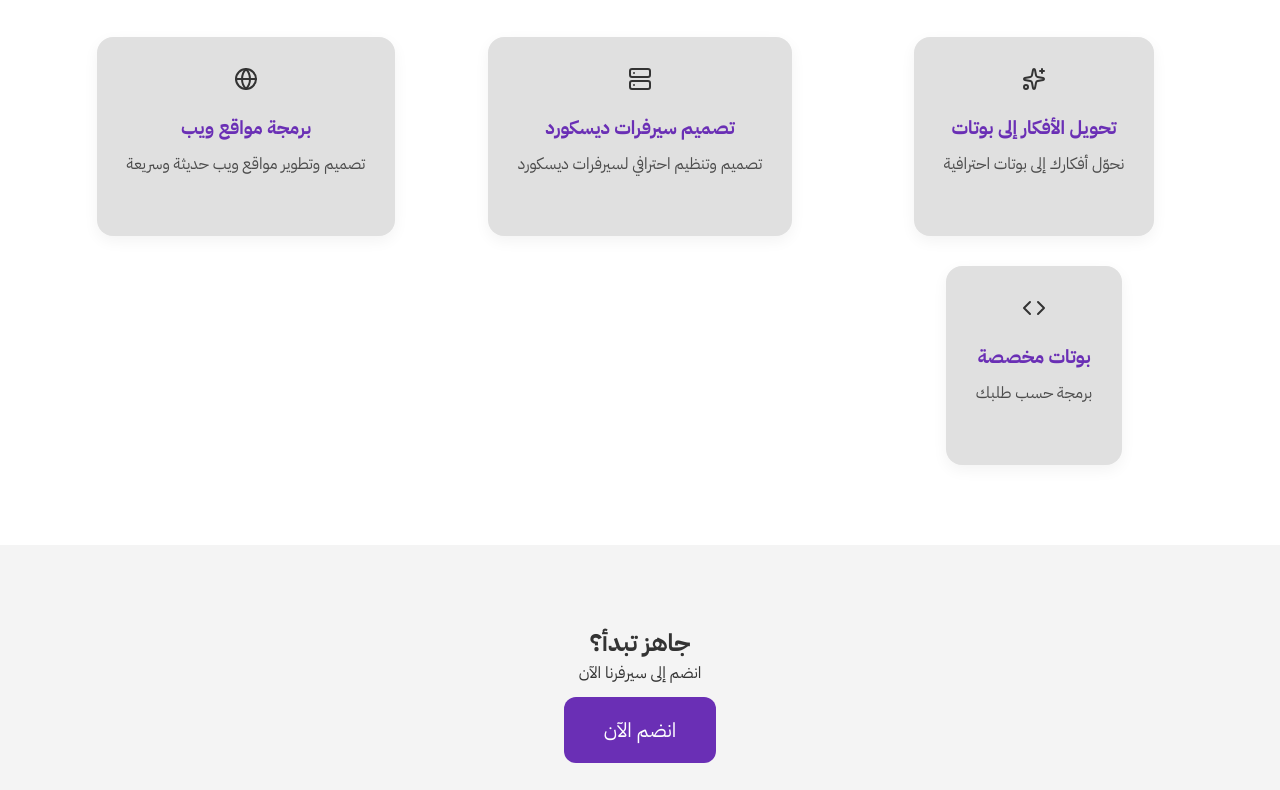
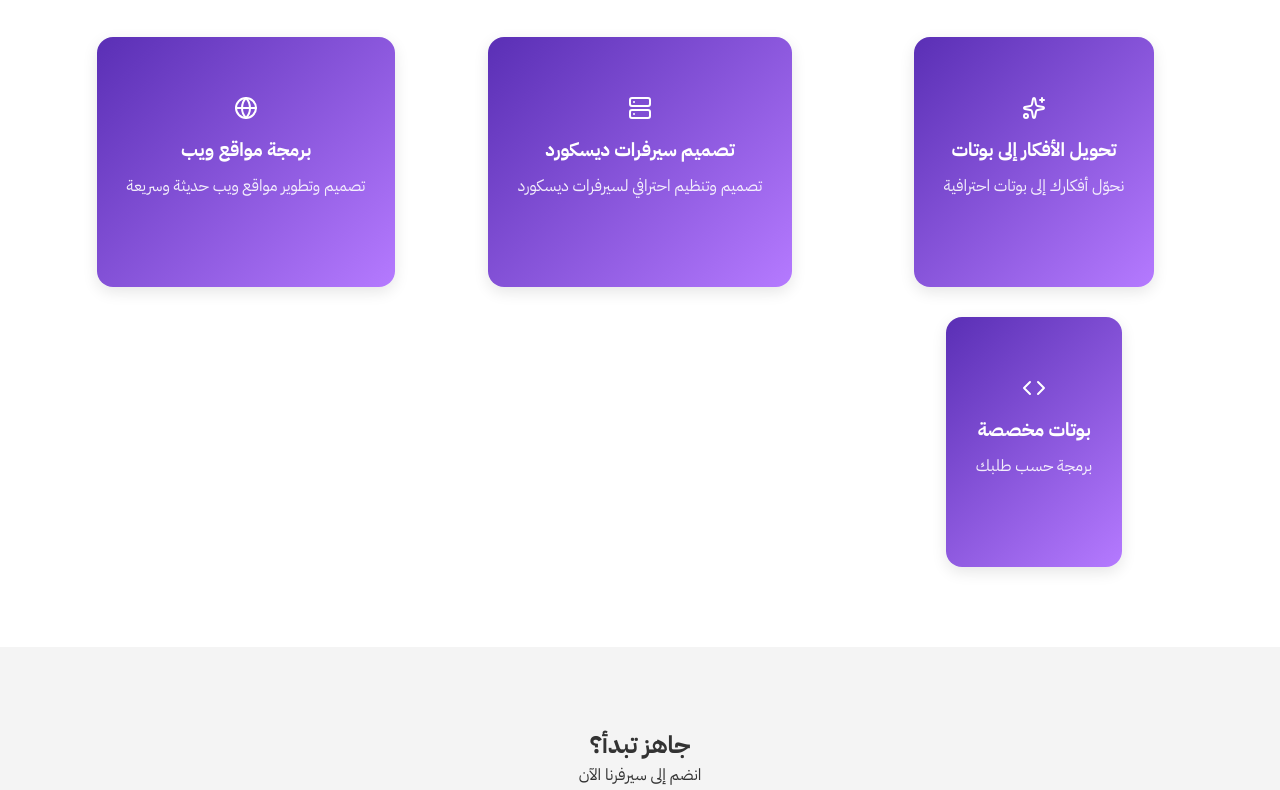
Before and after one commit to Ra7a1/store, a plain HTML site: page index.html in a window 1280 px wide. Shown: the part 937-1727 px from the top of the page. Drawn offline with nearby package versions, Linux system fonts and the light colour scheme.

Commit message:
Update style.css

```diff
--- a/style.css
+++ b/style.css
@@ -96,6 +96,7 @@ p {
   color: #fff;
   text-decoration: none;
   transition: 0.3s ease;
+  box-shadow: 0 4px 10px rgba(0,0,0,0.1); /* ظل خفيف */
 }
 
 .btn-primary:hover {
@@ -158,12 +159,18 @@ p {
 }
 
 .service {
-  background: #e0e0e0;
+  background: linear-gradient(135deg, #5a2fb5, #b57aff); /* تدرج بنفسجي غامق → فاتح */
   padding: 30px;
   border-radius: 16px;
   text-align: center;
   transition: 0.3s ease;
-  box-shadow: 0 5px 15px rgba(0,0,0,0.05);
+  box-shadow: 0 5px 15px rgba(0,0,0,0.1);
+  color: #fff;
+  min-height: 250px; /* حجم موحد لكل المربعات */
+  display: flex;
+  flex-direction: column;
+  justify-content: center;
+  align-items: center;
 }
 
 .service:hover {
@@ -171,17 +178,14 @@ p {
 }
 
 .service h3 {
-  color: #6a2fb5;
   margin: 16px 0 10px;
 }
 
 .service p {
-  color: #333;
-  opacity: 0.85;
+  opacity: 0.9;
 }
 
 .service i {
-  color: #6a2fb5;
   width: 40px;
   height: 40px;
 }
@@ -195,6 +199,7 @@ p {
 .cta .btn-primary.large {
   font-size: 20px;
   padding: 18px 40px;
+  box-shadow: 0 4px 10px rgba(0,0,0,0.1); /* ظل خفيف */
 }
 
 /* Footer */
```
